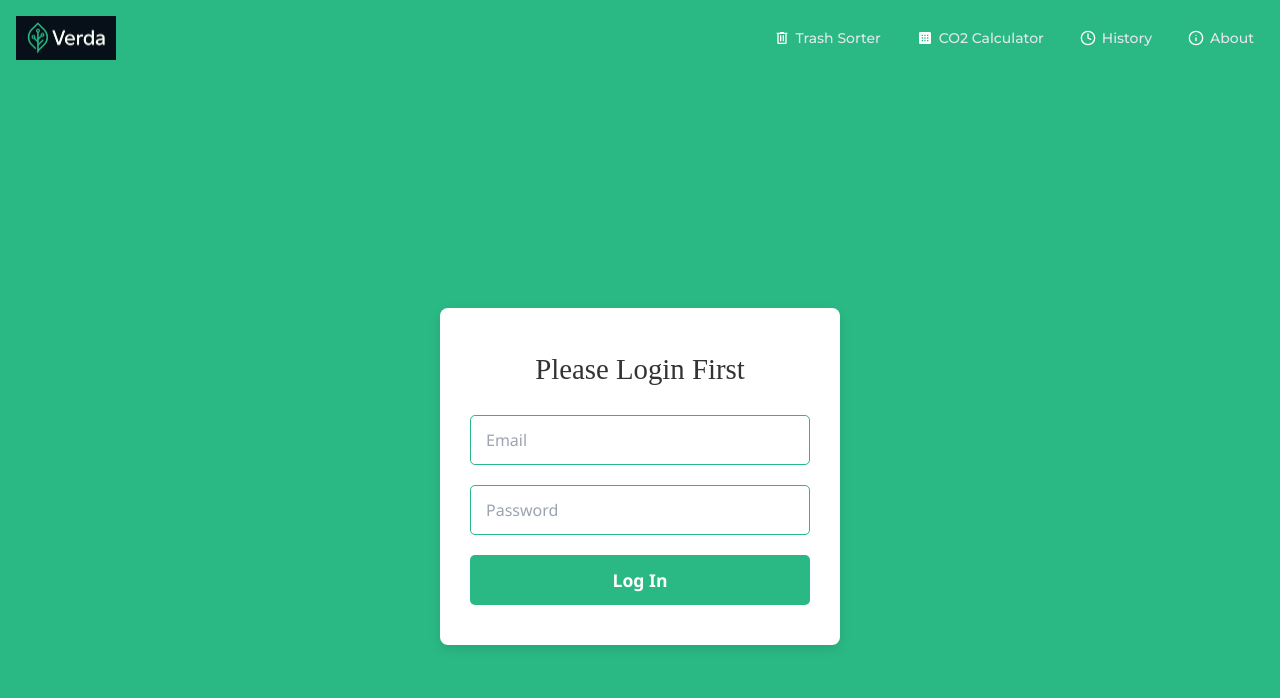
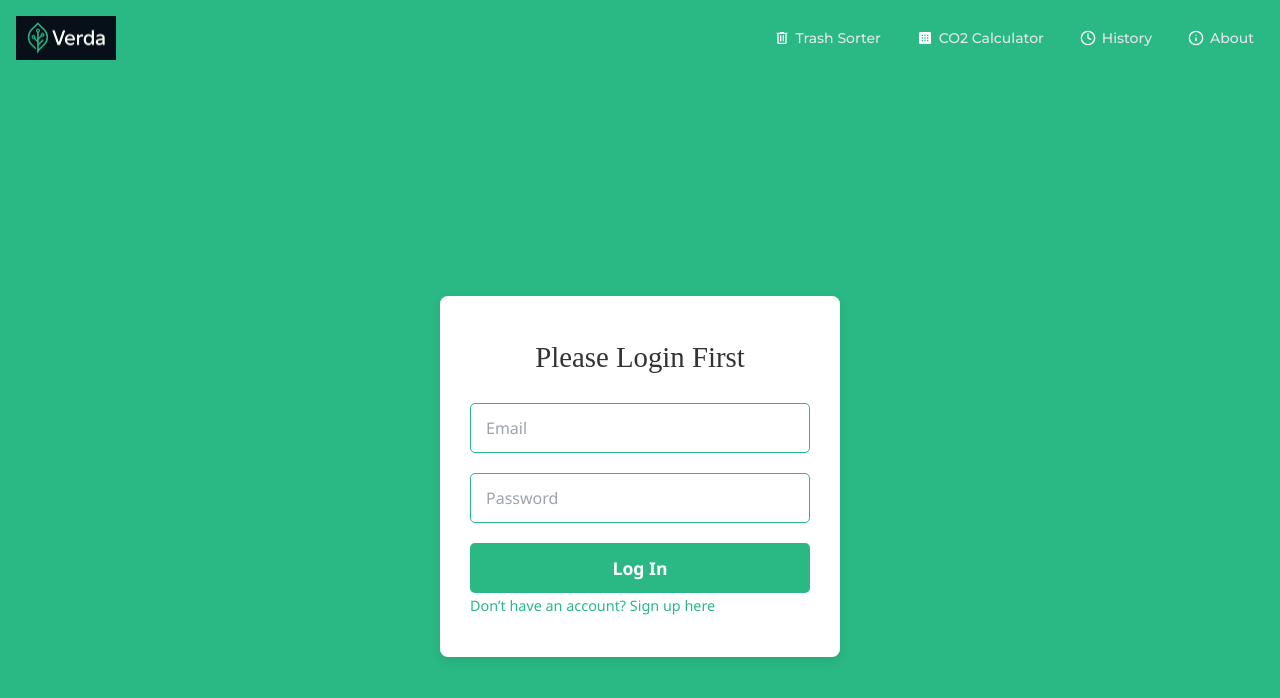
Before and after one commit to samuelforrest/verdapp, a Next.js app: page /login in a window 1280 px wide. Shown: the top 698 px of the page. Built offline with nearby package versions, Linux system fonts and the light colour scheme; no server answers.

Commit message:
add a link to sign up

```diff
--- a/src/app/login/page.tsx
+++ b/src/app/login/page.tsx
@@ -3,6 +3,7 @@
 import { useState } from 'react';
 import { supabase } from '../lib/supabaseClient';
 import { useRouter } from 'next/navigation';
+import Link from 'next/link';
 
 export default function Login() {
   const [email, setEmail] = useState('');
@@ -11,18 +12,11 @@ export default function Login() {
   const router = useRouter();
 
   const handleLogin = async () => {
-    const { data, error } = await supabase.auth.signInWithPassword({
-      email,
-      password,
-    });
-    if (error) {
-      setErrorMsg(error.message);
-    } else {
-      router.push('/dashboard');
-    }
+    const { data, error } = await supabase.auth.signInWithPassword({ email, password });
+    if (error) setErrorMsg(error.message);
+    else router.push('/dashboard');
   };
 
-  // Styling objects
   const styles = {
     container: {
       display: 'flex',
@@ -59,9 +53,7 @@ export default function Login() {
       outline: 'none',
       transition: 'border-color 0.3s ease',
     },
-    inputFocus: {
-      borderColor: '#2ab985',
-    },
+    inputFocus: { borderColor: '#2ab985' },
     button: {
       width: '100%',
       padding: '12px 15px',
@@ -74,18 +66,22 @@ export default function Login() {
       cursor: 'pointer',
       transition: 'background-color 0.3s ease',
     },
-    buttonHover: {
-      backgroundColor: '#2ab985',
-    },
+    buttonHover: { backgroundColor: '#259c74' },
     error: {
       color: '#e63946',
       marginTop: '10px',
       fontWeight: '600',
       textAlign: 'center' as const,
     },
+    link: {
+      marginTop: '16px',
+      fontSize: '0.9rem',
+      textAlign: 'center' as const,
+      color: '#2ab985',
+      textDecoration: 'none',
+    },
   };
 
-  // State for hover effect on button
   const [hover, setHover] = useState(false);
 
   return (
@@ -121,6 +117,7 @@ export default function Login() {
           Log In
         </button>
         {errorMsg && <p style={styles.error}>{errorMsg}</p>}
+        <Link href="/signup" style={styles.link}>Don’t have an account? Sign up here</Link>
       </form>
     </div>
   );
```
